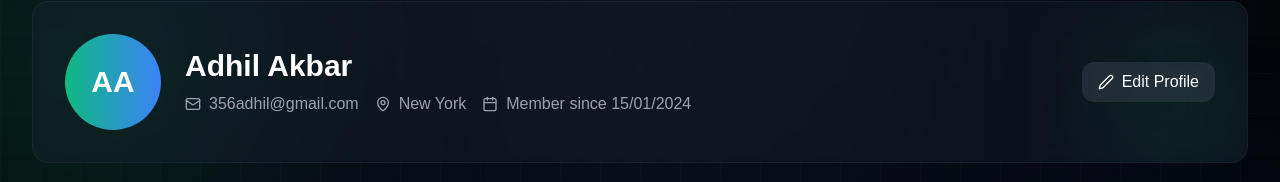
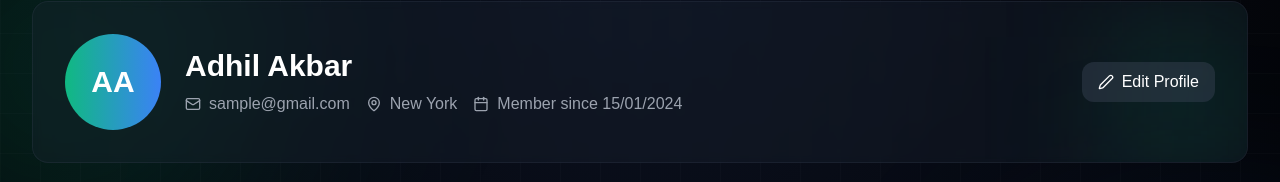
Before and after one commit to CareerQuests/CareerQuest-Next-MVP, a Next.js app: page /profile in a window 1280 px wide. Shown: the part 127-309 px from the top of the page. Built offline with nearby package versions, Linux system fonts and the light colour scheme.

Commit message:
fix: update email address in user profile to a sample value

```diff
--- a/app/profile/page.js
+++ b/app/profile/page.js
@@ -40,7 +40,7 @@ const ProfilePage = () => {
   const [user, setUser] = useState({
     firstName: "Adhil",
     lastName: "Akbar",
-    email: "356adhil@gmail.com",
+    email: "sample@gmail.com",
     profileImage: null,
     role: "candidate",
     createdAt: "2024-01-15",
```
